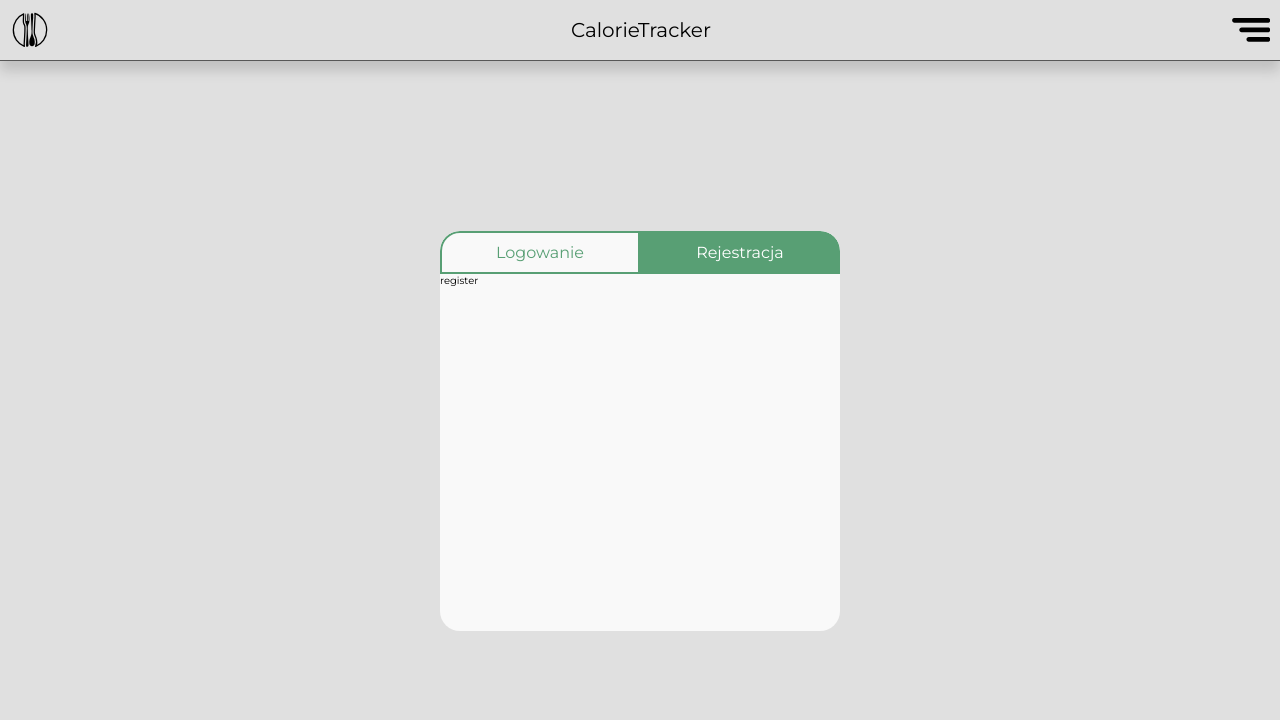
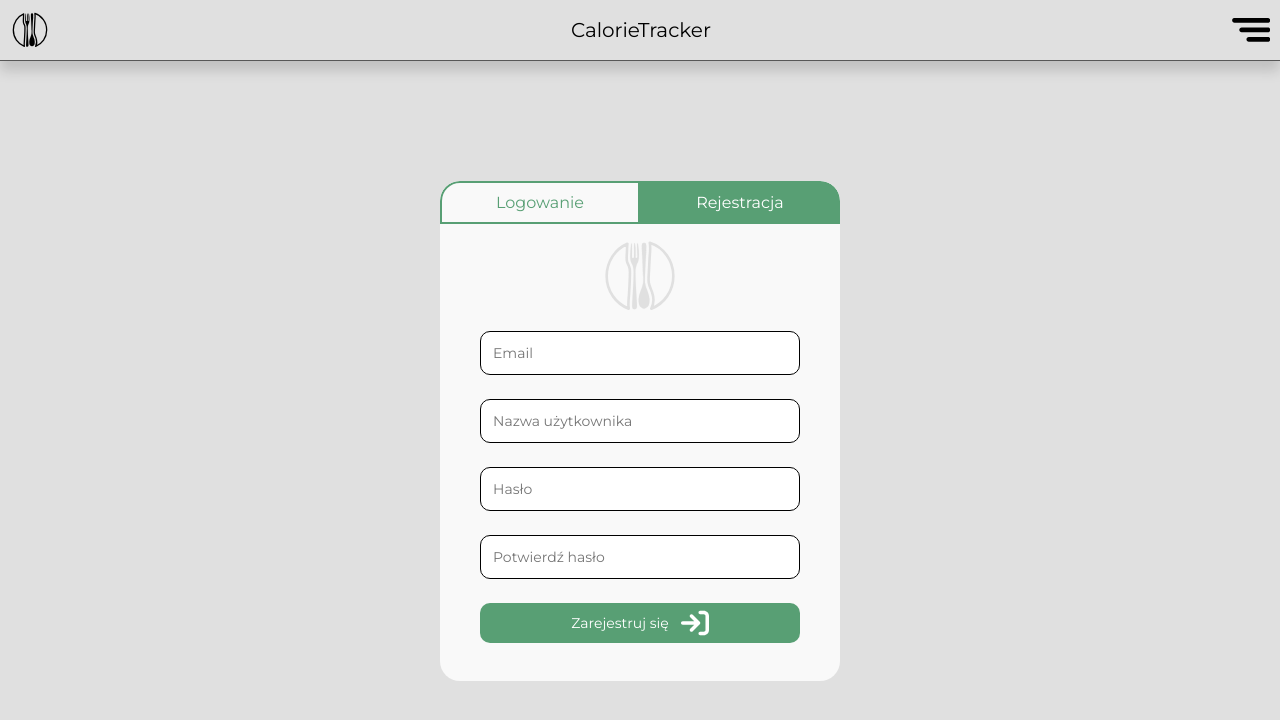
Before and after one commit to KrzysztofLesiak/calorie_tracker, a React (Vite) app: page /register in a window 1280 px wide. Shown: the top 720 px of the page. Built offline with nearby package versions, Linux system fonts and the light colour scheme.

Commit message:
feat: add register page

```diff
--- a/src/components/LoginPage/LoginPage.scss
+++ b/src/components/LoginPage/LoginPage.scss
@@ -3,7 +3,7 @@
   max-width: 400px;
   margin: auto;
   background-color: #f9f9f9;
-  min-height: 400px;
+  min-height: 500px;
   border-radius: 20px;
   overflow: hidden;
 
--- a/src/components/LoginPage/index.tsx
+++ b/src/components/LoginPage/index.tsx
@@ -2,6 +2,7 @@ import { Link, useLocation } from "react-router-dom";
 import { Login } from "../Login";
 import "./LoginPage.scss";
 import { useEffect } from "react";
+import { Register } from "../Register";
 
 export const LoginPage = () => {
   const { pathname } = useLocation();
@@ -32,7 +33,7 @@ export const LoginPage = () => {
           Rejestracja
         </Link>
       </div>
-      {pathname === "/login" ? <Login /> : <p>register</p>}
+      {pathname === "/login" ? <Login /> : <Register />}
     </div>
   );
 };
--- /dev/null
+++ b/src/components/Register/Register.scss
@@ -0,0 +1,21 @@
+.register {
+  width: 80%;
+  margin: auto;
+  text-align: center;
+
+  &__logo {
+    width: 80px;
+    margin: 12px 0 0;
+    color: #e0e0e0;
+  }
+
+  &__input {
+    width: 100%;
+    margin: 12px 0;
+    padding: 12px;
+    font-size: 1.4rem;
+    border-radius: 10px;
+    border: 1px solid black;
+    outline: none;
+  }
+}
--- /dev/null
+++ b/src/components/Register/index.tsx
@@ -0,0 +1,45 @@
+import Logo from "../../assets/logo-calorie2.svg?react";
+import ArrowBracket from "../../assets/arrow-right-to-bracket-solid.svg?react";
+
+import "./Register.scss";
+
+export const Register = () => {
+  return (
+    <div className="register">
+      <Logo className="register__logo" />
+      <form>
+        <input
+          className="register__input"
+          type="email"
+          name="email"
+          placeholder="Email"
+          required
+        />
+        <input
+          className="register__input"
+          type="username"
+          name="username"
+          placeholder="Nazwa użytkownika"
+          required
+        />
+        <input
+          className="register__input"
+          type="password"
+          name="password"
+          placeholder="Hasło"
+          required
+        />
+        <input
+          className="register__input"
+          type="password"
+          name="confirm_password"
+          placeholder="Potwierdź hasło"
+          required
+        />
+        <button className="login__button" type="submit">
+          Zarejestruj się <ArrowBracket className="login__arrow" />
+        </button>
+      </form>
+    </div>
+  );
+};
```
